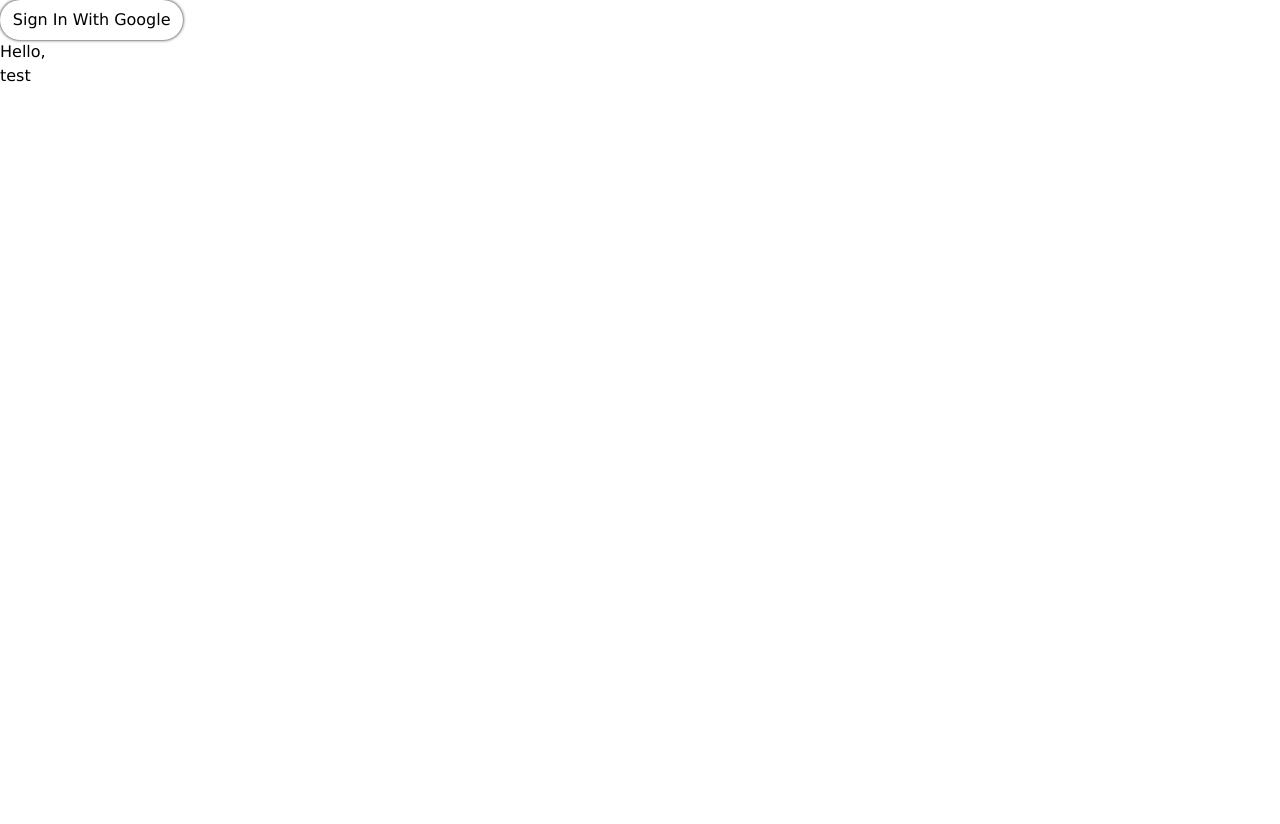
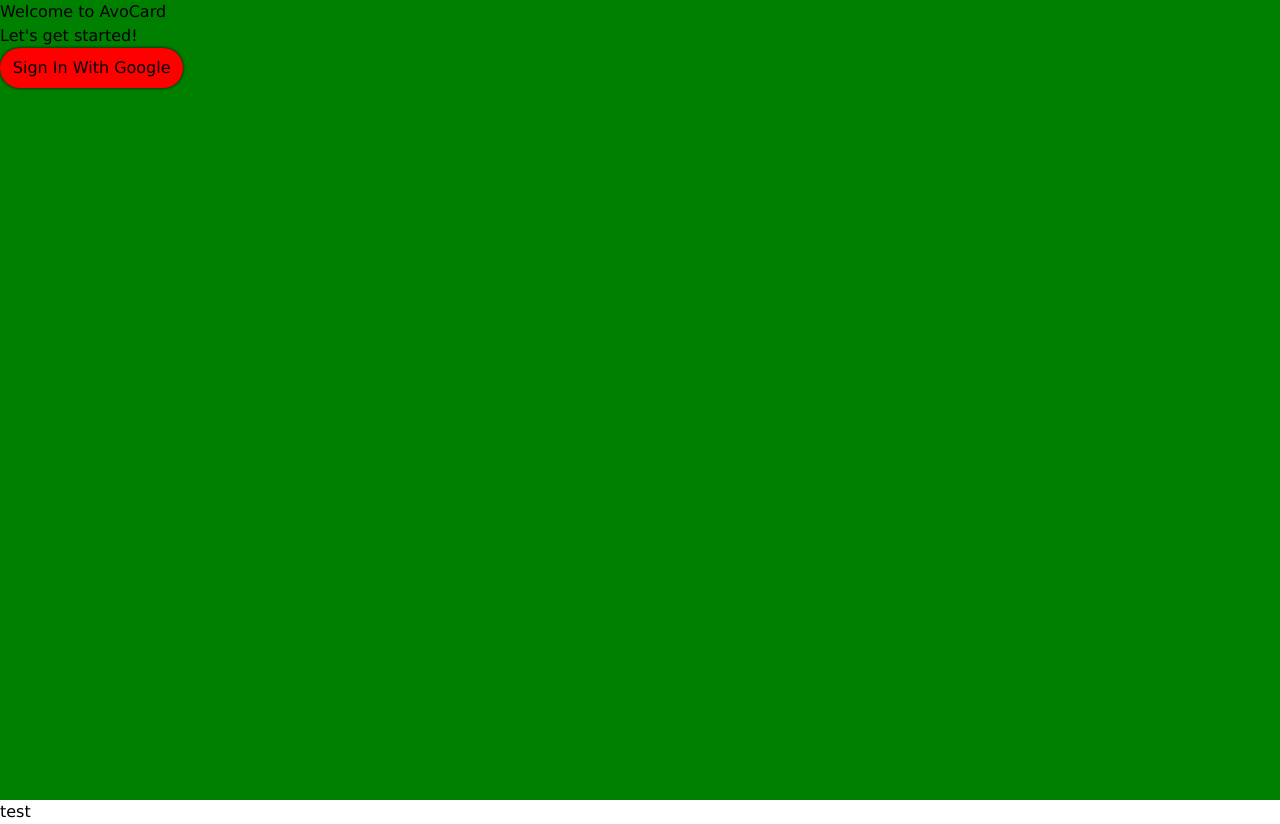
Before and after one commit to royal-hackaway-v7-AA-batteries/AvoCard, a React (Vite) app: page / in a window 1280 px wide. Before the commit the page ends 800 px from the top, so only its background shows below. Built offline with nearby package versions, Linux system fonts and the light colour scheme; no server answers; the database is empty.

Commit message:
Initial setup of login view

```diff
--- a/src/App.scss
+++ b/src/App.scss
@@ -1,3 +1,12 @@
+#login-screen {
+    background: green;
+    width: 100vw;
+    height: 100vh;
+    #left-portion {
+        background: white;
+    }
+}
+
 #google-login, #logout {
     color: black;
     border-radius: 2rem;
@@ -13,7 +22,7 @@
 
 #google-login {
     //
-    background: white;
+    background: red;
     border: none;
 }
 
--- a/src/App.tsx
+++ b/src/App.tsx
@@ -57,16 +57,16 @@ function App() {
 
   function LoginScreen() {
     return (
-      <>
-        <button
-          id="google-login"
-          onClick={signInWithGoogle}
-          style={{ display: !user ? "inline-block" : "none" }}
-        >
+      <div
+        id="login-screen"
+        style={{ display: !user ? "inline-block" : "none" }}
+      >
+        <h1 id="greeting">Welcome to AvoCard</h1>
+        <h4 id="">Let's get started!</h4>
+        <button id="google-login" onClick={signInWithGoogle}>
           Sign In With Google
         </button>
-        <div className="text-black">Hello, {user?.displayName}</div>
-      </>
+      </div>
     );
   }
 
@@ -107,7 +107,7 @@ function App() {
             element={
               <>
                 {user ? (
-                  <HomeLayout>
+                  <HomeLayout username={user?.displayName} email={user?.email}>
                     <Button main center onClick={handleLogout}>
                       Logout
                     </Button>
--- a/src/components/Card.tsx
+++ b/src/components/Card.tsx
@@ -6,11 +6,13 @@ function Card({
   name,
   issuer,
   balance,
+  email,
   expiration,
 }: {
   name: string;
   issuer: string;
   balance: number;
+  email: string | null;
   expiration: string;
 }) {
   return (
@@ -20,7 +22,7 @@ function Card({
         <div id="card-issuer">Issued by {issuer}</div>
       </div>
       <div>
-        <div id="card-balance-label">Balance</div>
+        <div id="card-balance-label">{email || "Balance"}</div>
         <div id="card-balance">
           <img src={currencyLogoLight} />
           {Intl.NumberFormat().format(balance)}
--- a/src/components/HomeLayout.scss
+++ b/src/components/HomeLayout.scss
@@ -24,6 +24,7 @@
     flex-flow: row;
     height: 100vh;
     padding: .5rem;
+    color: black;
     #desktop-left {
         background: rgba(255, 255, 255, .25);
         border-radius: 2rem;
--- a/src/components/HomeLayout.tsx
+++ b/src/components/HomeLayout.tsx
@@ -6,8 +6,12 @@ import { Outlet } from "react-router-dom";
 import AccountDetail from "./AccountDetail";
 
 const HomeLayout = ({
+  username,
+  email,
   children,
 }: {
+  username: string | null;
+  email: string | null;
   children: JSX.Element | JSX.Element[];
 }) => {
   return (
@@ -16,8 +20,9 @@ const HomeLayout = ({
         <div className=" min-w-72 max-w-80 " id="desktop-left">
           <div id="card-container">
             <Card
-              name="Kenny Oliver"
+              name={username || "User Not Found!"}
               issuer="Royal Holloway, University of London"
+              email={email}
               balance={3700}
               expiration="2028-02-23"
             />
```
